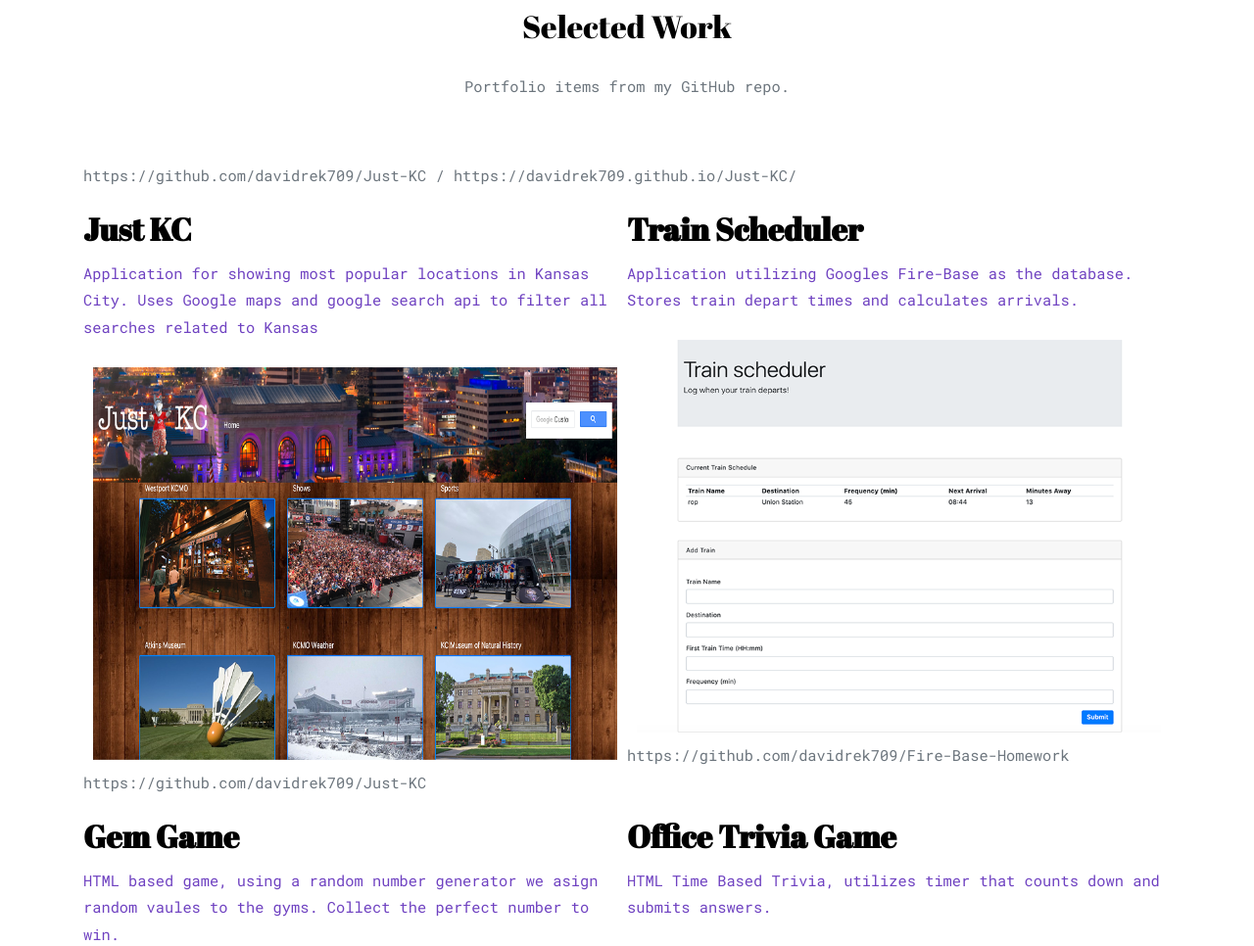
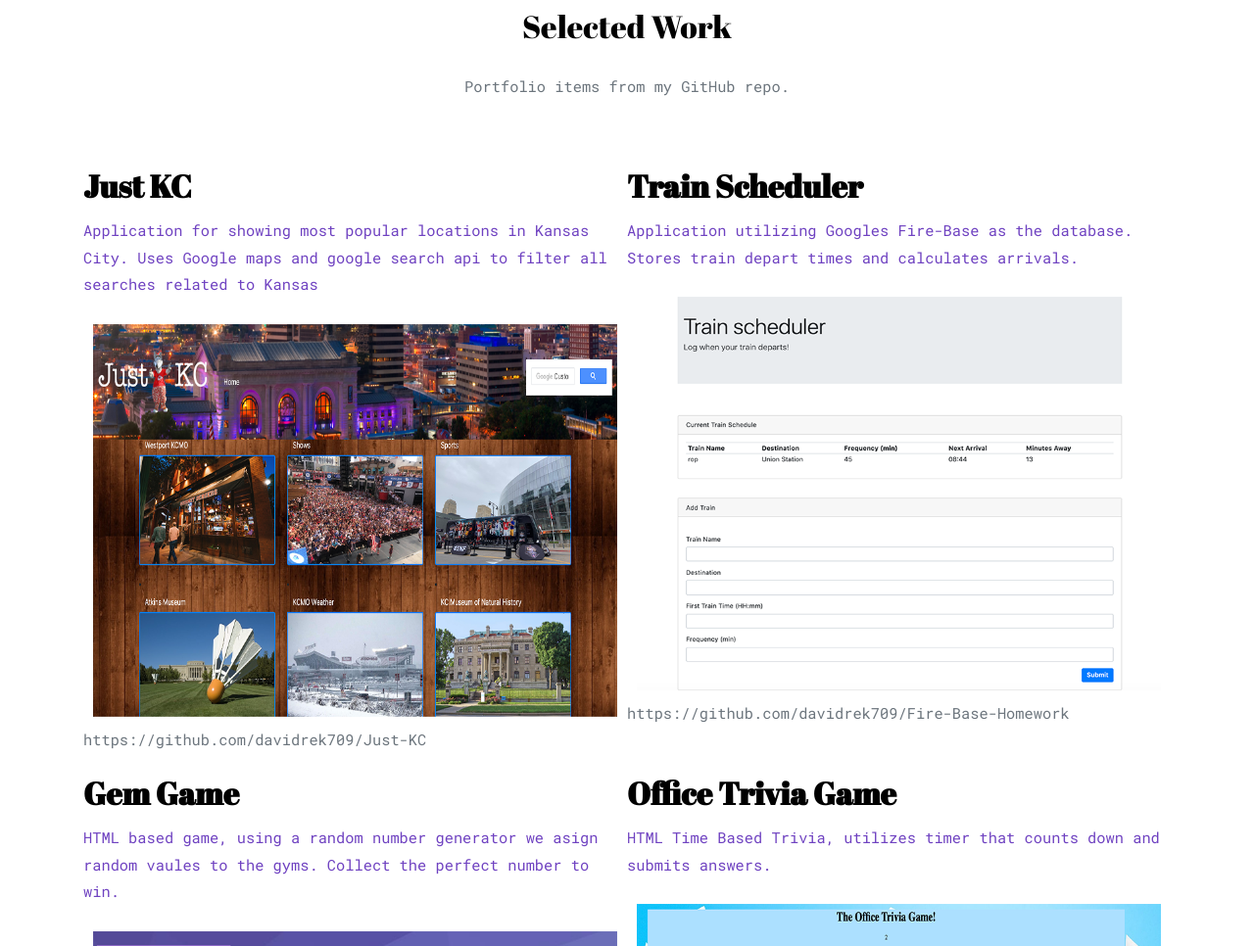
Before and after one commit to davidrek709/Updated-Portfolio, a website: page portfolio.html in a window 1280 px wide. Shown: the part 905-1871 px from the top of the page at 98% size. Drawn offline with nearby package versions, Linux system fonts and the light colour scheme.

Commit message:
Update portfolio.html

```diff
--- a/portfolio.html
+++ b/portfolio.html
@@ -87,7 +87,6 @@
     </div>
     <div class="container">
       <div class="row mb-5 no-gutters">
-        <p> https://github.com/davidrek709/Just-KC / https://davidrek709.github.io/Just-KC/ </p>
         <div class="col-sm-6 col-md-6 col-lg-6" data-aos="fade" data-aos-delay="100">
           <a href="https://ricoquin.github.io/FirstClassProject/" class="work-thumb">
             <div class="cities">
```
